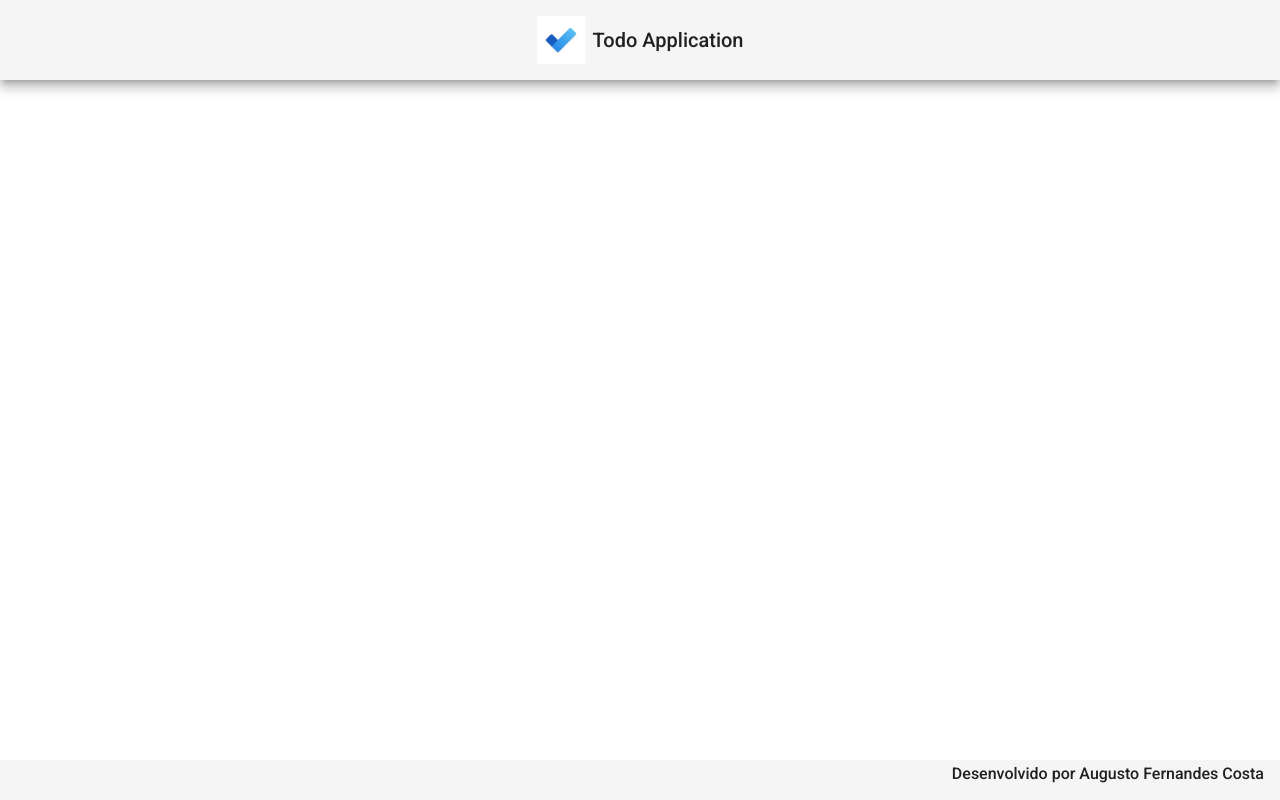
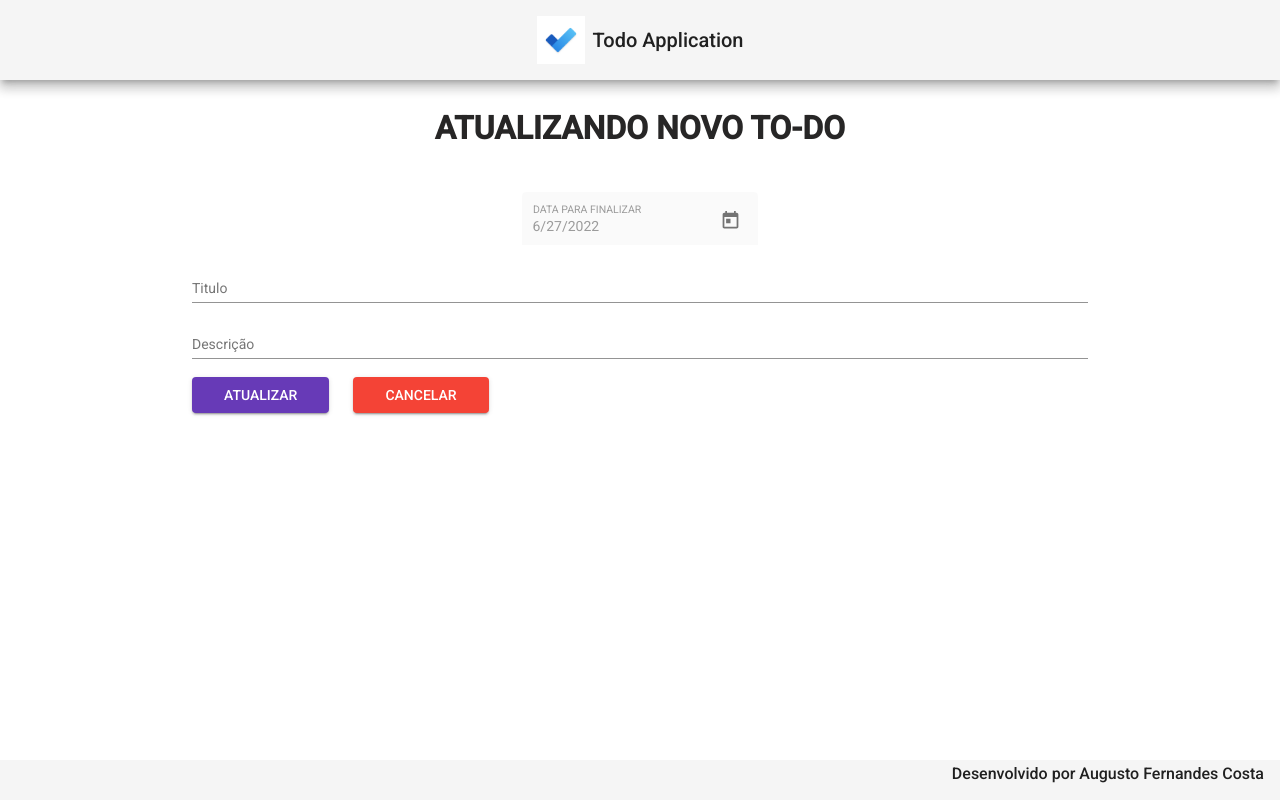
Before and after one commit to augusto-fernandes/Todo-project, an Angular app in the folder frontend/todo/: page /update/1 in a window 1280 px wide. Before the commit this address led to /. Built offline with nearby package versions, Linux system fonts and the light colour scheme; no server answers.

Commit message:
componente update

```diff
--- a/frontend/todo/src/app/app-routing.module.ts
+++ b/frontend/todo/src/app/app-routing.module.ts
@@ -1,3 +1,4 @@
+import { UpdateComponent } from './components/update/update.component';
 import { CreateComponent } from './components/create/create.component';
 import { FinalizadosComponent } from './components/finalizados/finalizados.component';
 import { ReadAllComponent } from './components/read-all/read-all.component';
@@ -17,6 +18,11 @@ const routes: Routes = [
     path:'create',
     component: CreateComponent
   },
+  {
+    path: 'update/:id',
+    component: UpdateComponent
+  },
+
 
 ];
 
--- a/frontend/todo/src/app/app.module.ts
+++ b/frontend/todo/src/app/app.module.ts
@@ -20,6 +20,7 @@ import { FormsModule } from '@angular/forms';
 import {MatInputModule} from '@angular/material/input';
 import {MatDatepickerModule} from '@angular/material/datepicker';
 import { MatNativeDateModule } from '@angular/material/core';
+import { UpdateComponent } from './components/update/update.component';
 
 @NgModule({
   declarations: [
@@ -28,7 +29,8 @@ import { MatNativeDateModule } from '@angular/material/core';
     FooterComponent,
     ReadAllComponent,
     FinalizadosComponent,
-    CreateComponent
+    CreateComponent,
+    UpdateComponent
   ],
   imports: [
     BrowserModule,
--- a/frontend/todo/src/app/components/create/create.component.ts
+++ b/frontend/todo/src/app/components/create/create.component.ts
@@ -25,7 +25,7 @@ export class CreateComponent implements OnInit {
   create():void {
     this.formataData();
     this.service.create(this.todo).subscribe((resposta) =>{
-      this.service.message('To-do craido com sucesso!');
+      this.service.message('To-do criado com sucesso!');
       this.router.navigate(['']);
     }, err =>{
         this.service.message('Falha ao criar To-do');
--- a/frontend/todo/src/app/components/read-all/read-all.component.html
+++ b/frontend/todo/src/app/components/read-all/read-all.component.html
@@ -17,7 +17,7 @@
                     <mat-icon>done</mat-icon>
                   </button>
 
-                  <button mat-mini-fab color="accent">
+                  <button routerLink="update/{{item.id}} " mat-mini-fab color="accent">
                     <mat-icon>edit</mat-icon>
                   </button>
 
--- /dev/null
+++ b/frontend/todo/src/app/components/update/update.component.css
@@ -0,0 +1,32 @@
+form{
+    width: 70%;
+    margin: 2rem auto 0 auto;
+    text-align: center;
+}
+
+.data-finalizar{
+    text-align: start;
+}
+
+h1{
+    font-size: 2rem;
+    font-weight: 600;
+    margin-bottom: 3rem;
+    color: rgb(39, 38, 38);
+}
+
+.form{
+    width: 100%;
+}
+
+.buttons{
+    width: 100%;
+    text-align: start;
+
+}
+
+button{
+    margin-right: 1.5rem;
+    padding-right: 2rem;
+    padding-left: 2rem;
+}
--- /dev/null
+++ b/frontend/todo/src/app/components/update/update.component.html
@@ -0,0 +1,26 @@
+<form >
+    <h1> ATUALIZANDO NOVO TO-DO</h1>
+
+    <mat-form-field class="data-finalizar" appearance="fill">
+        <mat-label>DATA PARA FINALIZAR</mat-label>
+        <input [(ngModel)] ="todo.dataParaFinalizar" name="todo.dataParaFinalizar" matInput [matDatepicker]="dp3" disabled>
+        <mat-datepicker-toggle matSuffix [for]="dp3"></mat-datepicker-toggle>
+        <mat-datepicker #dp3 disabled="false"></mat-datepicker>
+      </mat-form-field>
+
+     <div class="forms">
+        <mat-form-field class="form" >
+            <mat-label>Titulo</mat-label>
+            <input [(ngModel)] ="todo.titulo" name="todo.titulo"  matInput placeholder="Ex. Estudar Spring" >
+          </mat-form-field>
+
+          <mat-form-field class="form" >
+            <mat-label>Descrição</mat-label>
+            <input [(ngModel)] ="todo.descricao" name="todo.descricao"  matInput placeholder="Ex. Estudar Spring 2 " >
+          </mat-form-field>
+     </div>
+     <div class="buttons">
+        <button (click)="update()" mat-raised-button color="primary">ATUALIZAR</button>
+        <button (click)="cancel()" mat-raised-button color="warn">CANCELAR</button>
+     </div>
+    </form>
--- /dev/null
+++ b/frontend/todo/src/app/components/update/update.component.ts
@@ -0,0 +1,56 @@
+import { ActivatedRoute, Router } from '@angular/router';
+import { Component, OnInit } from '@angular/core';
+import { TodoService } from 'src/app/services/todo.service';
+import { Todo } from 'src/app/models/todo';
+
+@Component({
+  selector: 'app-update',
+  templateUrl: './update.component.html',
+  styleUrls: ['./update.component.css']
+})
+export class UpdateComponent implements OnInit {
+
+  todo: Todo = {
+    titulo: '',
+    descricao: '',
+    dataParaFinalizar: new Date(),
+    finalizado: false
+  }
+
+  constructor(private router: Router, private service: TodoService, private route: ActivatedRoute) { }
+
+  ngOnInit(): void {
+    this.todo.id = this.route.snapshot.paramMap.get('id')!;
+    this.findByid();
+  }
+
+
+  findByid(): void {
+    this.service.findById(this.todo.id).subscribe((resposta) =>{
+      this.todo = resposta;
+    })
+  }
+
+  update():void{
+    this.formataData();
+    this.service.update(this.todo).subscribe((resposta) => {
+      this.service.message('Informações atualizada com sucesso!');
+      this.router.navigate(['']);
+    },error =>{
+      this.service.message('falha ao atualizar To-do!');
+      this.router.navigate(['']);
+    })
+  }
+
+
+  cancel():void{
+    this.router.navigate([''])
+  }
+
+  formataData():void{
+    let data = new Date(this.todo.dataParaFinalizar)
+    this.todo.dataParaFinalizar = `${data.getDate()}/${data.getMonth() +1}/${data.getFullYear()} `
+  }
+
+
+}
--- a/frontend/todo/src/app/services/todo.service.ts
+++ b/frontend/todo/src/app/services/todo.service.ts
@@ -16,6 +16,11 @@ export class TodoService {
 
   findAll(): Observable<Todo[]>{
     return this.http.get<Todo[]>(this.baseUrl);
+  }
+
+  findById(id:any): Observable<Todo>{
+    const url = `${this.baseUrl}/${id}`
+    return this.http.get<Todo>(url);
   }
 
   update(todo: Todo): Observable<Todo>{
```
